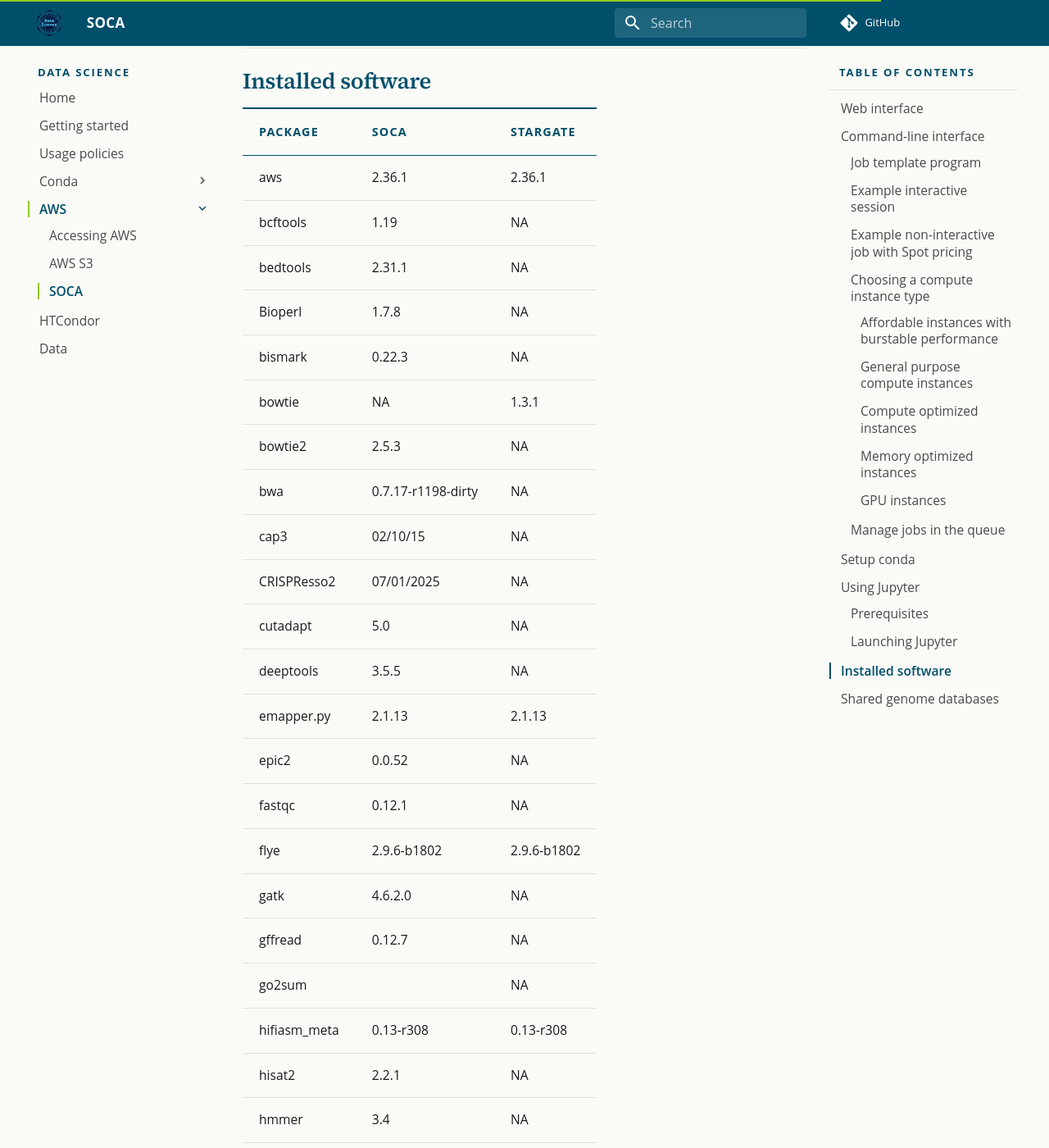
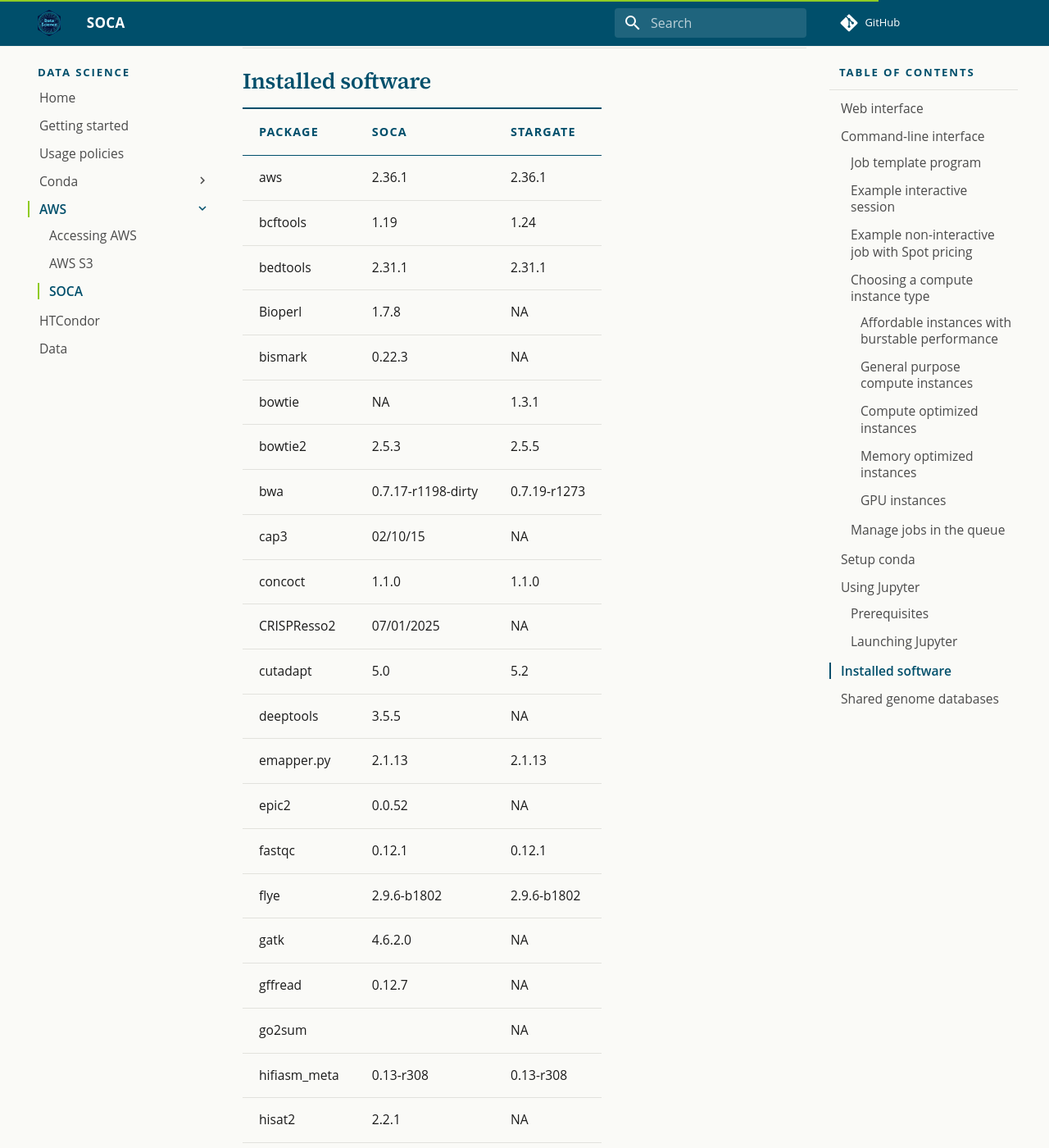
Before and after one commit to danforthcenter/datascience, an MkDocs documentation site: the page built from docs/aws_soca.md, in a window 1280 px wide and 1400 px high, scrolled down 15322 px. Shown: the whole window at 82% size. Built offline with MkDocs 1.6.1 and Material for MkDocs 9.7.7, drawn with Linux system fonts in a browser that asks for light colours; some of the changed text lies outside the part shown.

Commit message:
Update versions

```diff
--- a/docs/aws_soca.md
+++ b/docs/aws_soca.md
@@ -302,69 +302,70 @@
 
 ## Installed software
 
-| Package      | SOCA               | stargate    |
-| ------------ | ------------------ | ----------- |
-| aws          | 2.36.1             | 2.36.1      |
-| bcftools     | 1.19               | NA          |
-| bedtools     | 2.31.1             | NA          |
-| Bioperl      | 1.7.8              | NA          |
-| bismark      | 0.22.3             | NA          |
-| bowtie       | NA                 | 1.3.1       |
-| bowtie2      | 2.5.3              | NA          |
-| bwa          | 0.7.17-r1198-dirty | NA          |
-| cap3         | 02/10/15           | NA          |
-| CRISPResso2  | 07/01/2025         | NA          |
-| cutadapt     | 5.0                | NA          |
-| deeptools    | 3.5.5              | NA          |
-| emapper.py   | 2.1.13             | 2.1.13      |
-| epic2        | 0.0.52             | NA          |
-| fastqc       | 0.12.1             | NA          |
-| flye         | 2.9.6-b1802        | 2.9.6-b1802 |
-| gatk         | 4.6.2.0            | NA          |
-| gffread      | 0.12.7             | NA          |
-| go2sum       |                    | NA          |
-| hifiasm_meta | 0.13-r308          | 0.13-r308   |
-| hisat2       | 2.2.1              | NA          |
-| hmmer        | 3.4                | NA          |
-| htslib       | 1.19.1             | 1.21        |
-| idr          | 2.0.4.2            | NA          |
-| interproscan | 5.69-101.0         | NA          |
-| jellyfish    | 2.3.1              | NA          |
-| job-template | 1                  | NA          |
-| kallisto     | 0.46.1             | NA          |
-| macs3        | 3.0.3              | NA          |
-| mafft        | v7.525             | NA          |
-| maxbin2      | 2.2.7              | 2.2.7       |
-| metaBAT2     | 2.18_23            | 2.18_23     |
-| metaMDBG     | 1.4                | 1.4         |
-| minimap2     | 2.26-r1175         | NA          |
-| mount-s3     | 1.7.1              | NA          |
-| multiqc      | 1.28               | NA          |
-| mummer       | 4.0.0rc1           | NA          |
-| muscle       | 5.1.0              | NA          |
-| ncbi-blast   | 2.15.0+            | NA          |
-| nextflow     | 26.04.6            | 26.04.6     |
-| picard       | 3.1.1              | NA          |
-| plink        | 1.07               | NA          |
-| plink2       | 2.00a6LM           | NA          |
-| quast        | 5.3.0              | 5.3.0       |
-| salmon       | 1.10.0             | NA          |
-| samtools     | 1.19.2             | 1.21        |
-| setup_conda  | 1                  | 1           |
-| singularity  | 4.1.1              | NA          |
-| snpEff       | 5.2a               | NA          |
-| SnpSift      | 5.2                | NA          |
-| spades       | 4.1.0              | NA          |
-| sra-tools    | 3.0.10             | NA          |
-| STAR         | 2.7.11b            | NA          |
-| stringtie    | 2.2.1              | NA          |
-| tabix        | 1.19.1             | 1.21        |
-| tmux         | 3.4                | NA          |
-| trimmomatic  | 0.39               | NA          |
-| trim_galore  | 0.6.10             | NA          |
-| Trinity      | 2.15.1             | NA          |
-| vcftools     | 0.1.16             | NA          |
-| whatshap     | 2.2                | NA          |
+| Package      | SOCA               | stargate     |
+| ------------ | ------------------ | ------------ |
+| aws          | 2.36.1             | 2.36.1       |
+| bcftools     | 1.19               | 1.24         |
+| bedtools     | 2.31.1             | 2.31.1       |
+| Bioperl      | 1.7.8              | NA           |
+| bismark      | 0.22.3             | NA           |
+| bowtie       | NA                 | 1.3.1        |
+| bowtie2      | 2.5.3              | 2.5.5        |
+| bwa          | 0.7.17-r1198-dirty | 0.7.19-r1273 |
+| cap3         | 02/10/15           | NA           |
+| concoct      | 1.1.0              | 1.1.0        |
+| CRISPResso2  | 07/01/2025         | NA           |
+| cutadapt     | 5.0                | 5.2          |
+| deeptools    | 3.5.5              | NA           |
+| emapper.py   | 2.1.13             | 2.1.13       |
+| epic2        | 0.0.52             | NA           |
+| fastqc       | 0.12.1             | 0.12.1       |
+| flye         | 2.9.6-b1802        | 2.9.6-b1802  |
+| gatk         | 4.6.2.0            | NA           |
+| gffread      | 0.12.7             | NA           |
+| go2sum       |                    | NA           |
+| hifiasm_meta | 0.13-r308          | 0.13-r308    |
+| hisat2       | 2.2.1              | NA           |
+| hmmer        | 3.4                | NA           |
+| htslib       | 1.19.1             | 1.24         |
+| idr          | 2.0.4.2            | NA           |
+| interproscan | 5.69-101.0         | NA           |
+| jellyfish    | 2.3.1              | NA           |
+| job-template | 1                  | NA           |
+| kallisto     | 0.46.1             | NA           |
+| macs3        | 3.0.3              | NA           |
+| mafft        | v7.525             | NA           |
+| maxbin2      | 2.2.7              | 2.2.7        |
+| metaBAT2     | 2.18_23            | 2.18_23      |
+| metaMDBG     | 1.4                | 1.4          |
+| minimap2     | 2.26-r1175         | NA           |
+| mount-s3     | 1.7.1              | NA           |
+| multiqc      | 1.28               | NA           |
+| mummer       | 4.0.0rc1           | NA           |
+| muscle       | 5.1.0              | NA           |
+| ncbi-blast   | 2.15.0+            | NA           |
+| nextflow     | 26.04.6            | 26.04.6      |
+| picard       | 3.1.1              | 3.4.0        |
+| plink        | 1.07               | NA           |
+| plink2       | 2.00a6LM           | NA           |
+| quast        | 5.3.0              | 5.3.0        |
+| salmon       | 1.10.0             | NA           |
+| samtools     | 1.19.2             | 1.24         |
+| setup_conda  | 1                  | 1            |
+| singularity  | 4.1.1              | NA           |
+| snpEff       | 5.2a               | NA           |
+| SnpSift      | 5.2                | NA           |
+| spades       | 4.1.0              | NA           |
+| sra-tools    | 3.0.10             | NA           |
+| STAR         | 2.7.11b            | NA           |
+| stringtie    | 2.2.1              | NA           |
+| tabix        | 1.19.1             | 1.24         |
+| tmux         | 3.4                | NA           |
+| trimmomatic  | 0.39               | 0.40         |
+| trim_galore  | 0.6.10             | 2.3.0        |
+| Trinity      | 2.15.1             | NA           |
+| vcftools     | 0.1.16             | NA           |
+| whatshap     | 2.2                | NA           |
 
 ---
 
```
